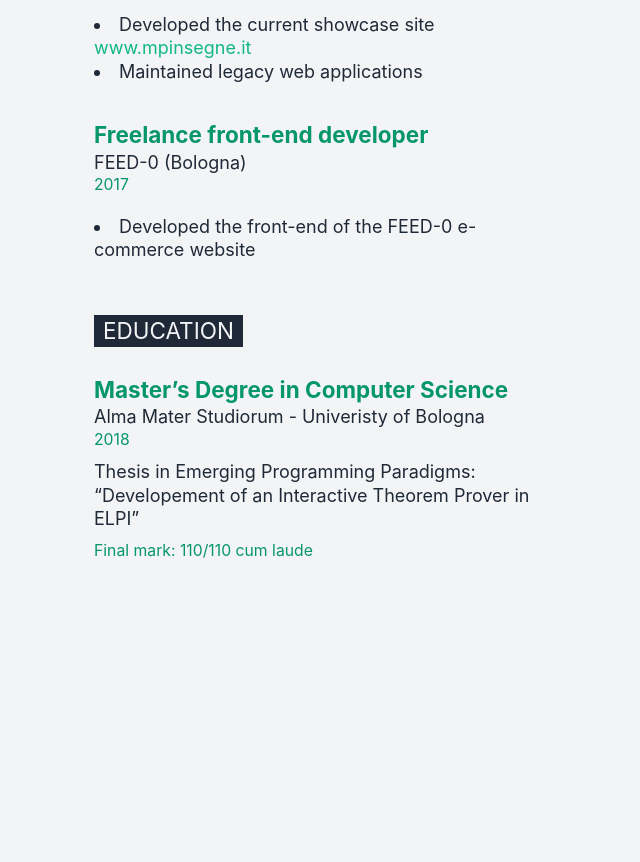
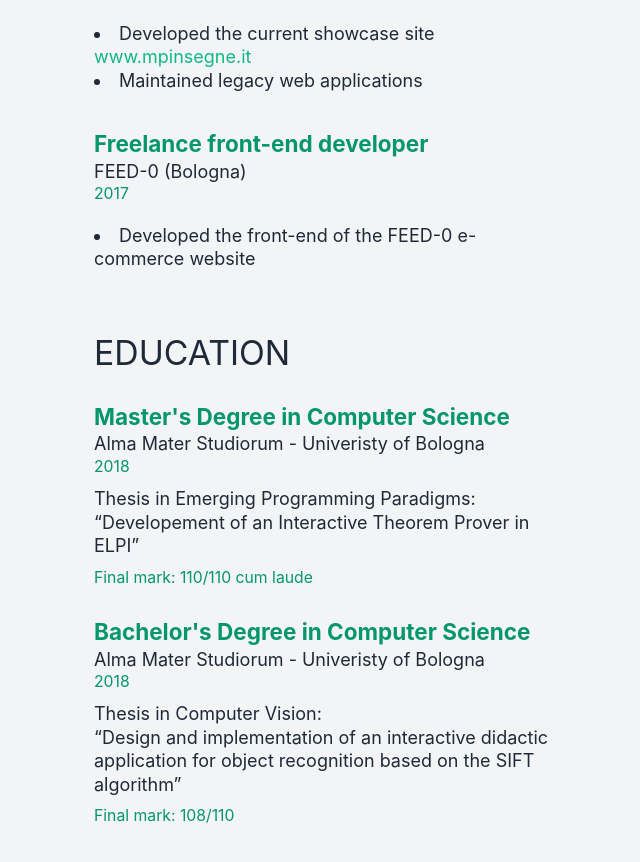
Before and after one commit to cpiemontese/cpiemontese.github.io, a Next.js app: page / in a window 1280 px wide. Shown: the part 994-1856 px from the top of the page, without its empty margins (78-718 px from the left). Before the commit the page ends 1646 px from the top, so only its background shows below. Built offline with nearby package versions, Linux system fonts and the light colour scheme.

Commit message:
finish adding education

```diff
--- a/pages/index.jsx
+++ b/pages/index.jsx
@@ -4,9 +4,7 @@ import { GrMail } from "react-icons/gr";
 import CVElement from "../components/cv-element";
 
 const SectionTitle = ({ name }) => (
-  <h2 className=" w-max px-2 mb-6 uppercase text-xl bg-gray-800 text-gray-100 dark:bg-gray-100 dark:text-gray-800">
-    {name}
-  </h2>
+  <h2 className="mb-6 uppercase text-3xl">{name}</h2>
 );
 
 export default function IndexPage() {
@@ -153,7 +151,7 @@ export default function IndexPage() {
                 </ul>
               </CVElement>
               <CVElement
-                className="mb-12"
+                className="mb-14"
                 lang={lang}
                 title="Freelance front-end developer"
                 subtitle="FEED-0 (Bologna)"
@@ -169,11 +167,11 @@ export default function IndexPage() {
               />
               <SectionTitle name={lang === EN ? "Education" : "Formazione"} />
               <CVElement
-                className="mb-12"
+                className="mb-6"
                 lang={lang}
                 title={
                   lang === EN
-                    ? "Master’s Degree in Computer Science"
+                    ? "Master's Degree in Computer Science"
                     : "Laurea Magistrale in Informatica"
                 }
                 subtitle={`Alma Mater Studiorum - Univerist${
@@ -186,8 +184,40 @@ export default function IndexPage() {
                     : "Valutazione: 110/110 e lode"
                 }
               >
-                <p>Thesis in Emerging Programming Paradigms:</p>
-                <p>“Developement of an Interactive Theorem Prover in ELPI”</p>
+                <p>
+                  {lang === EN ? "Thesis in" : "Tesi di laurea in"} Emerging
+                  Programming Paradigms:
+                </p>
+                <p>
+                  {lang === EN
+                    ? "“Developement of an Interactive Theorem Prover in ELPI”"
+                    : "“Sviluppo di un Interactive Theorem Prover in ELPI”"}
+                </p>
+              </CVElement>
+              <CVElement
+                lang={lang}
+                title={
+                  lang === EN
+                    ? "Bachelor's Degree in Computer Science"
+                    : "Laurea Triennale in Informatica"
+                }
+                subtitle={`Alma Mater Studiorum - Univerist${
+                  lang === EN ? "y of Bologna" : "à di Bologna"
+                }`}
+                period="2018"
+                grade={
+                  lang === EN ? "Final mark: 108/110" : "Valutazione: 108/110"
+                }
+              >
+                <p>
+                  {lang === EN ? "Thesis in" : "Tesi di laurea in"} Computer
+                  Vision:
+                </p>
+                <p>
+                  {lang === EN
+                    ? "“Design and implementation of an interactive didactic application for object recognition based on the SIFT algorithm”"
+                    : "“Progettazione e implementazione di un’applicazione didattica interattiva per il riconoscimento di oggetti basata sull’algoritmo SIFT”"}
+                </p>
               </CVElement>
             </div>
             <div className="sm:w-1/2"></div>
```
